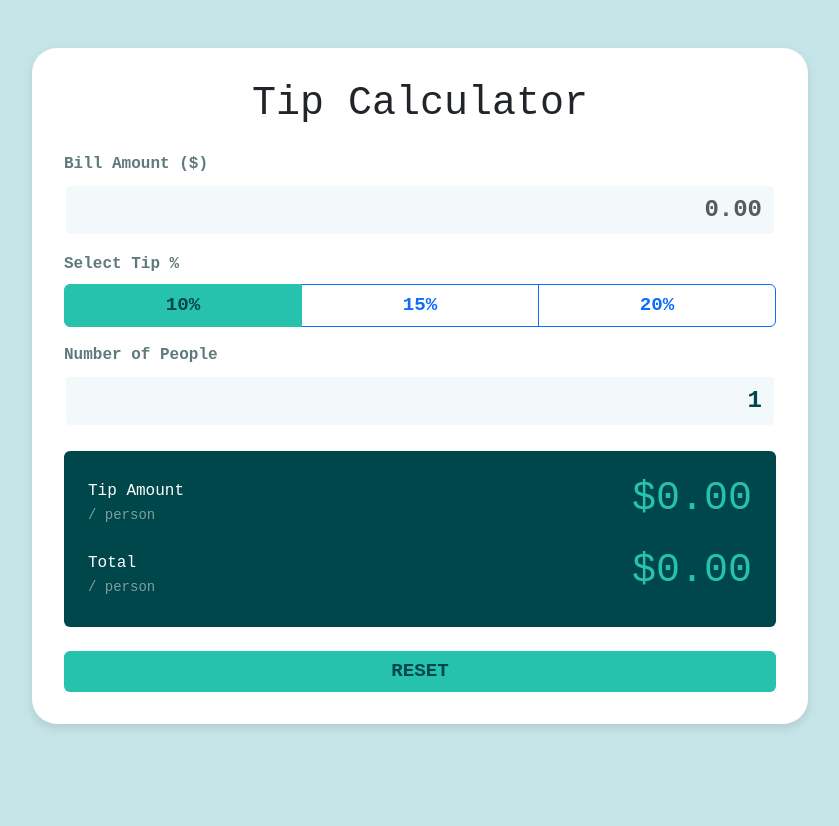
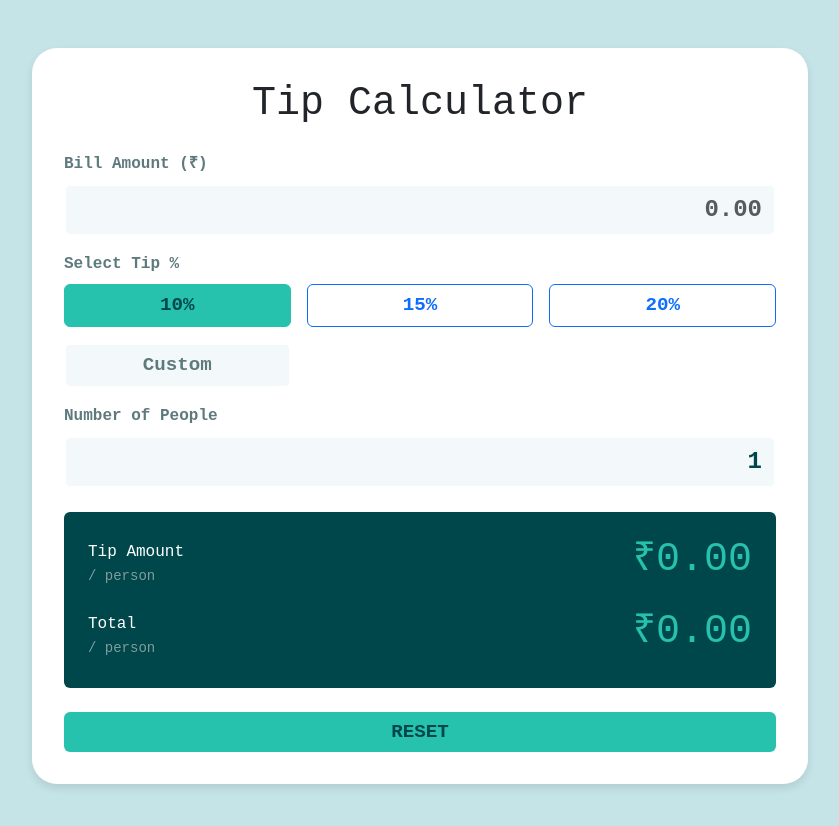
Before and after one commit to 24f2007597/tip-calculator-app, a plain HTML site: page index.html in a window 1280 px wide. Both pictures are taken after a click on the button "10%". Shown: the whole page, without its empty margins (220-1059 px from the left). Before the commit the page ends 800 px from the top, so only its background shows below. Drawn offline with nearby package versions, Linux system fonts and the light colour scheme.

Commit message:
Commit with modified code

```diff
--- a/index.html
+++ b/index.html
@@ -17,17 +17,18 @@
 
             <!-- Bill Amount Input -->
             <div class="mb-3">
-                <label for="bill-amount" class="form-label">Bill Amount ($)</label>
+                <label for="bill-amount" class="form-label">Bill Amount (₹)</label>
                 <input type="number" class="form-control" id="bill-amount" placeholder="0.00" min="0">
             </div>
 
             <!-- Tip Percentage Selection -->
             <div class="mb-3">
                 <label class="form-label">Select Tip %</label>
-                <div class="btn-group w-100" role="group">
+                <div class="tip-grid">
                     <button type="button" class="btn btn-outline-primary tip-btn" data-tip="10">10%</button>
                     <button type="button" class="btn btn-outline-primary tip-btn" data-tip="15">15%</button>
                     <button type="button" class="btn btn-outline-primary tip-btn" data-tip="20">20%</button>
+                    <input type="number" class="form-control" id="custom-tip-input" placeholder="Custom" min="0">
                 </div>
             </div>
 
@@ -44,14 +45,14 @@
                         <p class="mb-0">Tip Amount</p>
                         <small>/ person</small>
                     </div>
-                    <p class="h3 amount-display" id="tip-amount-per-person">$0.00</p>
+                    <p class="h3 amount-display" id="tip-amount-per-person">₹0.00</p>
                 </div>
                 <div class="d-flex justify-content-between align-items-center">
                     <div>
                         <p class="mb-0">Total</p>
                         <small>/ person</small>
                     </div>
-                    <p class="h3 amount-display" id="total-amount-per-person">$0.00</p>
+                    <p class="h3 amount-display" id="total-amount-per-person">₹0.00</p>
                 </div>
             </div>
 
--- a/script.js
+++ b/script.js
@@ -2,6 +2,7 @@ document.addEventListener('DOMContentLoaded', () => {
     // --- DOM Element Selection ---
     const billAmountInput = document.getElementById('bill-amount');
     const tipButtons = document.querySelectorAll('.tip-btn');
+    const customTipInput = document.getElementById('custom-tip-input'); // Added custom tip input
     const numberOfPeopleInput = document.getElementById('number-of-people');
     const tipAmountDisplay = document.getElementById('tip-amount-per-person');
     const totalAmountDisplay = document.getElementById('total-amount-per-person');
@@ -18,8 +19,8 @@ document.addEventListener('DOMContentLoaded', () => {
      * Calculates the tip and total amount per person and updates the UI.
      */
     function calculateAndDisplay() {
-        // Prevent division by zero
-        if (numberOfPeople < 1) {
+        // Prevent division by zero or invalid inputs
+        if (numberOfPeople < 1 || billAmount < 0) {
             return;
         }
 
@@ -31,9 +32,9 @@ document.addEventListener('DOMContentLoaded', () => {
         const totalBill = billAmount + tipTotal;
         const totalPerPerson = totalBill / numberOfPeople;
 
-        // Update the UI with formatted currency values
-        tipAmountDisplay.textContent = `$${tipPerPerson.toFixed(2)}`;
-        totalAmountDisplay.textContent = `$${totalPerPerson.toFixed(2)}`;
+        // Update the UI with formatted currency values (INR)
+        tipAmountDisplay.textContent = `₹${tipPerPerson.toFixed(2)}`;
+        totalAmountDisplay.textContent = `₹${totalPerPerson.toFixed(2)}`;
     }
 
     /**
@@ -41,6 +42,9 @@ document.addEventListener('DOMContentLoaded', () => {
      * @param {Event} event - The click event from the button.
      */
     function handleTipSelection(event) {
+        // Clear custom tip input when a preset button is clicked
+        customTipInput.value = '';
+
         // Remove 'active' class from all tip buttons
         tipButtons.forEach(btn => btn.classList.remove('active'));
 
@@ -60,13 +64,14 @@ document.addEventListener('DOMContentLoaded', () => {
         billAmountInput.value = '';
         numberOfPeopleInput.value = '1';
         tipButtons.forEach(btn => btn.classList.remove('active'));
+        customTipInput.value = ''; // Clear custom tip input
 
         billAmount = 0.0;
         tipPercentage = 0;
         numberOfPeople = 1;
 
-        tipAmountDisplay.textContent = '$0.00';
-        totalAmountDisplay.textContent = '$0.00';
+        tipAmountDisplay.textContent = '₹0.00';
+        totalAmountDisplay.textContent = '₹0.00';
     }
 
     // --- Event Listeners ---
@@ -93,6 +98,16 @@ document.addEventListener('DOMContentLoaded', () => {
         button.addEventListener('click', handleTipSelection);
     });
 
+    // Listen for input on the custom tip field
+    customTipInput.addEventListener('input', (event) => {
+        // Remove 'active' class from all preset tip buttons
+        tipButtons.forEach(btn => btn.classList.remove('active'));
+
+        // Update state and recalculate
+        tipPercentage = parseFloat(event.target.value) || 0;
+        calculateAndDisplay();
+    });
+
     // Listen for clicks on the reset button
     resetButton.addEventListener('click', resetCalculator);
 });
--- a/style.css
+++ b/style.css
@@ -35,9 +35,34 @@ body {
     color: #00474b;
 }
 
+/* Tip Selection Grid */
+.tip-grid {
+    display: grid;
+    grid-template-columns: repeat(2, 1fr);
+    gap: 1rem;
+}
+
+@media (min-width: 768px) {
+    .tip-grid {
+        grid-template-columns: repeat(3, 1fr);
+    }
+}
+
 .tip-btn {
     font-size: 1.2rem;
     font-weight: bold;
+}
+
+#custom-tip-input {
+    font-size: 1.2rem;
+    font-weight: bold;
+    text-align: center; /* Center placeholder */
+    padding: .375rem .75rem;
+}
+
+#custom-tip-input::placeholder {
+    color: #5e7a7d; /* Match label color for placeholder */
+    text-align: center;
 }
 
 /* Custom active state for tip buttons */
```
Also changed, not shown: 1 other file.
